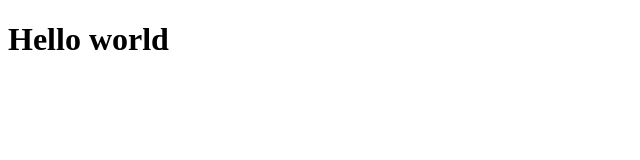
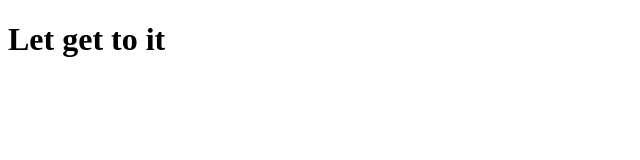
Before and after one commit to devmy25/opensourceexplorer, a plain HTML site: page index.html in a window 1280 px wide. Shown: the full height of the page, 0-640 px from the left. Drawn offline with Linux system fonts and the light colour scheme.

Commit message:
Update index.html

```diff
--- a/index.html
+++ b/index.html
@@ -6,6 +6,8 @@
   <title>OpenSource Explorer</title>
 </head>
 <body>
-  <h1>Hello world</h1>
+  <main>
+    <h1>Let get to it</h1>
+  </main>
 </body>
 </html>
```
